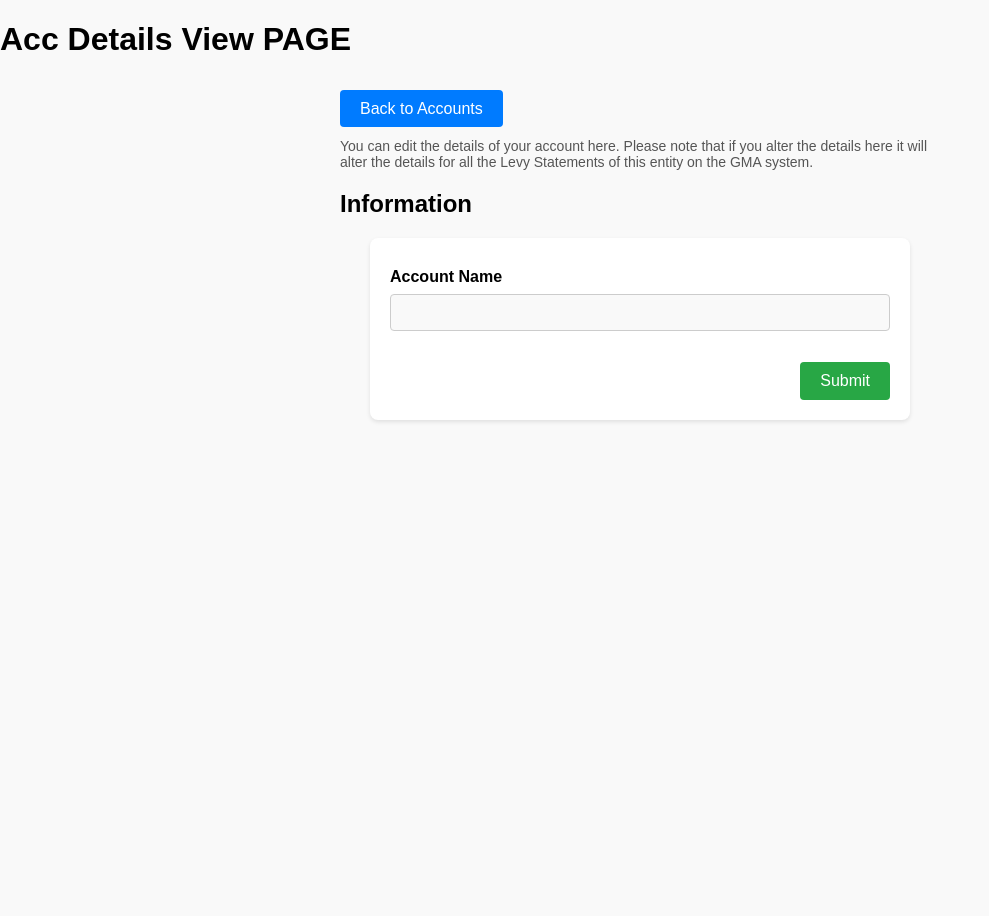
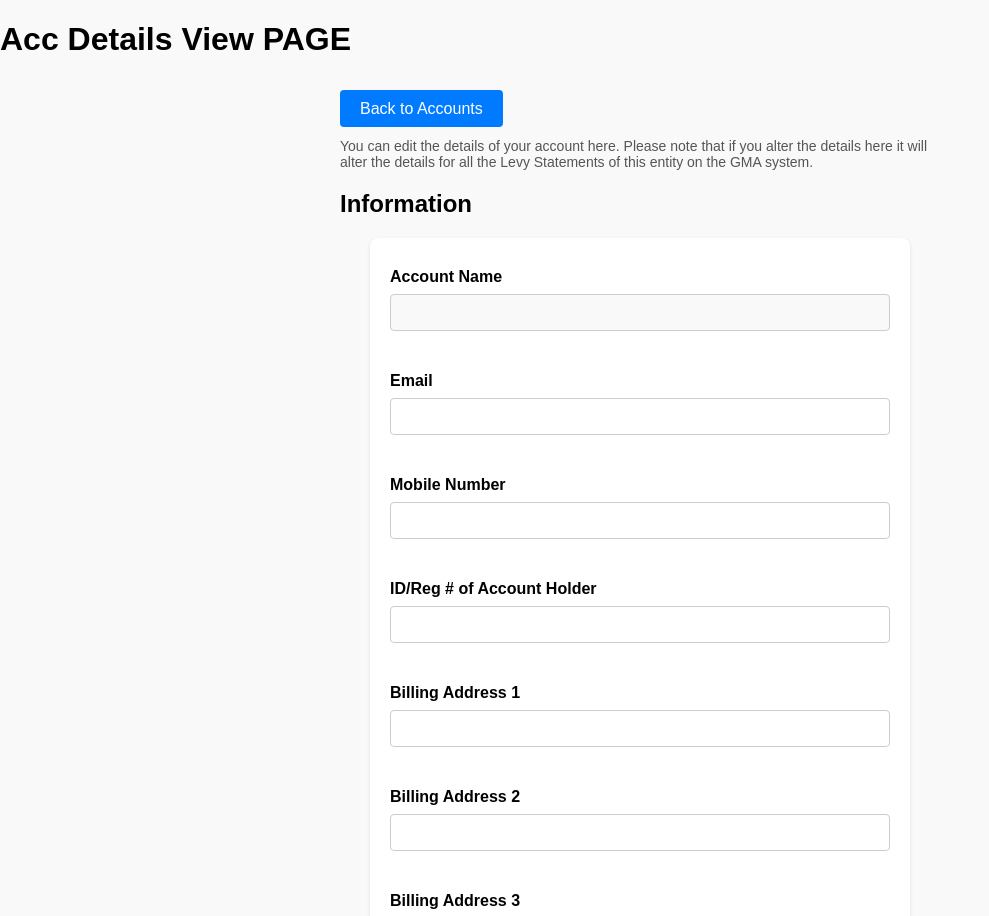
Before and after one commit to AmoryBotha/gmadevappfrontend, a React (Vite) app: page /account in a window 1280 px wide. Shown: the top 916 px of the page, without its empty margins (0-989 px from the left). Before the commit the page ends 800 px from the top, so only its background shows below. Built offline with nearby package versions, Linux system fonts and the light colour scheme; no server answers.

Commit message:
account view api dev submit

```diff
--- a/src/components/AccDetailsView.jsx
+++ b/src/components/AccDetailsView.jsx
@@ -17,6 +17,7 @@ function AccDetailsViewFunc() {
       try {
         const accountID = localStorage.getItem("conIdStore") || "defaultID";
         const resp = await fetch(
+          //"https://prod-224.westeurope.logic.azure.com:443/workflows/d308b7d851f74c3f9d656433ce3d8d6f/triggers/manual/paths/invoke?api-version=2016-06-01&sp=%2Ftriggers%2Fmanual%2Frun&sv=1.0&sig=u8zXC78ZjM99AvFC68rJ-1pYgNZ35XykeeNd9fjPh7k",
           "https://prod-91.westeurope.logic.azure.com:443/workflows/4e1c017f70d748bb9a1fefbfbfad48bf/triggers/manual/paths/invoke?api-version=2016-06-01&sp=%2Ftriggers%2Fmanual%2Frun&sv=1.0&sig=a9p6TXKcwsjITmZyWkkLybBeTOgg0ddf976m69dZE-0",
           {
             method: "POST",
@@ -40,6 +41,19 @@ function AccDetailsViewFunc() {
           billingAddress2: data.AddressLine2 || "",
           billingAddress3: data.AddressLine3 || "",
         });
+
+        // Update specific DOM elements directly (optional)
+        document.getElementById("accountHeading").textContent = data.AccountName;
+        const style = document.getElementById("item-heading");
+        const headingAcc = style.getElementsByTagName("H2")[0];
+        headingAcc.textContent = data.AccountName;
+        document.getElementById("Accountname").textContent = data.AccountName;
+        document.getElementById("Email-Account-2").value = data.Email;
+        document.getElementById("Mobile-Number").value = data.MainPhone;
+        document.getElementById("ID-REG").value = data.ID;
+        document.getElementById("Billing-Address-3").value = data.AddressLine1;
+        document.getElementById("Billing-Address").value = data.AddressLine2;
+        document.getElementById("Billing-Address-2").value = data.AddressLine3;
 
         console.log(data);
       } catch (error) {
@@ -139,7 +153,106 @@ function AccDetailsViewFunc() {
               }}
             />
           </div>
-          {/* Add all other form fields in a similar way */}
+          <div>
+            <label style={{ display: "block", fontWeight: "bold" }}>Email</label>
+            <input
+              type="email"
+              name="email"
+              value={formData.email}
+              onChange={handleChange}
+              style={{
+                width: "100%",
+                padding: "10px",
+                border: "1px solid #ccc",
+                borderRadius: "4px",
+              }}
+            />
+          </div>
+          <div>
+            <label style={{ display: "block", fontWeight: "bold" }}>
+              Mobile Number
+            </label>
+            <input
+              type="tel"
+              name="mobileNumber"
+              value={formData.mobileNumber}
+              onChange={handleChange}
+              style={{
+                width: "100%",
+                padding: "10px",
+                border: "1px solid #ccc",
+                borderRadius: "4px",
+              }}
+            />
+          </div>
+          <div>
+            <label style={{ display: "block", fontWeight: "bold" }}>
+              ID/Reg # of Account Holder
+            </label>
+            <input
+              type="text"
+              name="idReg"
+              value={formData.idReg}
+              onChange={handleChange}
+              style={{
+                width: "100%",
+                padding: "10px",
+                border: "1px solid #ccc",
+                borderRadius: "4px",
+              }}
+            />
+          </div>
+          <div>
+            <label style={{ display: "block", fontWeight: "bold" }}>
+              Billing Address 1
+            </label>
+            <input
+              type="text"
+              name="billingAddress1"
+              value={formData.billingAddress1}
+              onChange={handleChange}
+              style={{
+                width: "100%",
+                padding: "10px",
+                border: "1px solid #ccc",
+                borderRadius: "4px",
+              }}
+            />
+          </div>
+          <div>
+            <label style={{ display: "block", fontWeight: "bold" }}>
+              Billing Address 2
+            </label>
+            <input
+              type="text"
+              name="billingAddress2"
+              value={formData.billingAddress2}
+              onChange={handleChange}
+              style={{
+                width: "100%",
+                padding: "10px",
+                border: "1px solid #ccc",
+                borderRadius: "4px",
+              }}
+            />
+          </div>
+          <div>
+            <label style={{ display: "block", fontWeight: "bold" }}>
+              Billing Address 3
+            </label>
+            <input
+              type="text"
+              name="billingAddress3"
+              value={formData.billingAddress3}
+              onChange={handleChange}
+              style={{
+                width: "100%",
+                padding: "10px",
+                border: "1px solid #ccc",
+                borderRadius: "4px",
+              }}
+            />
+          </div>
           <div style={{ textAlign: "right" }}>
             <button
               type="submit"
```
